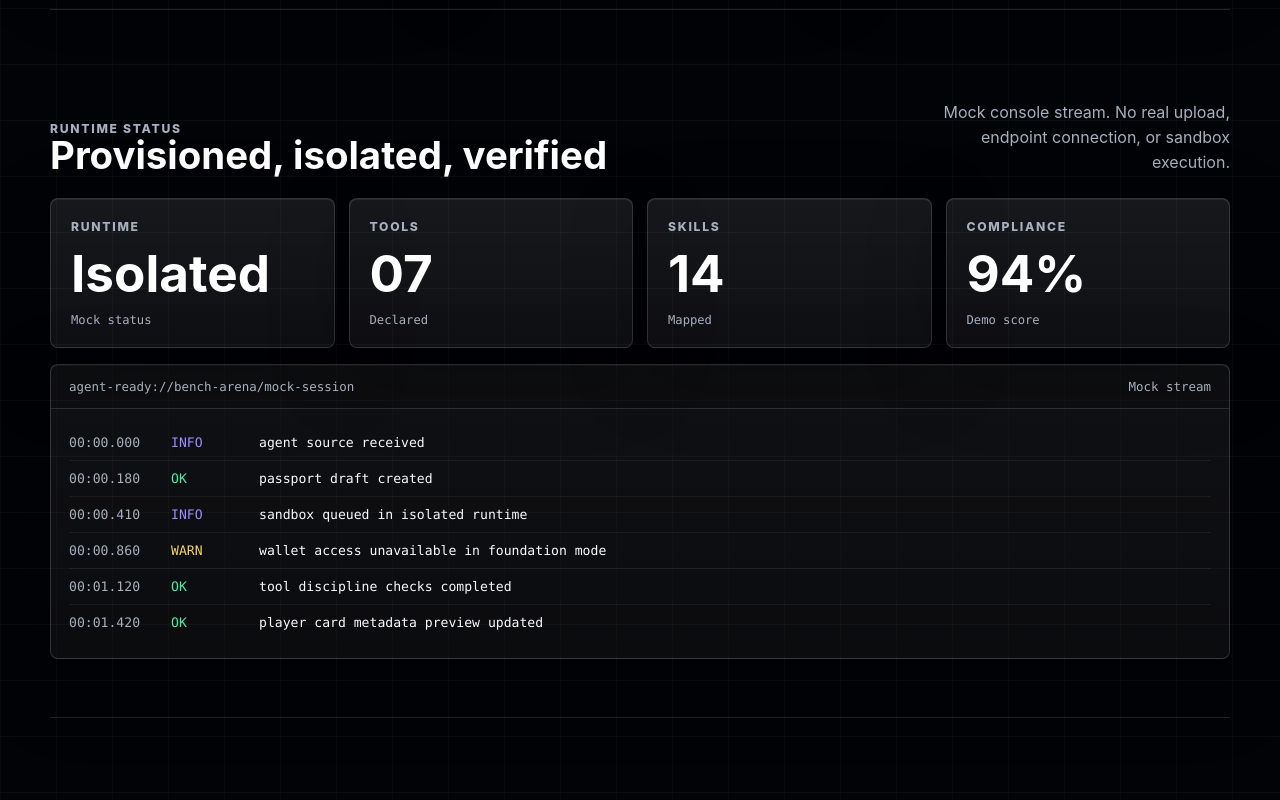
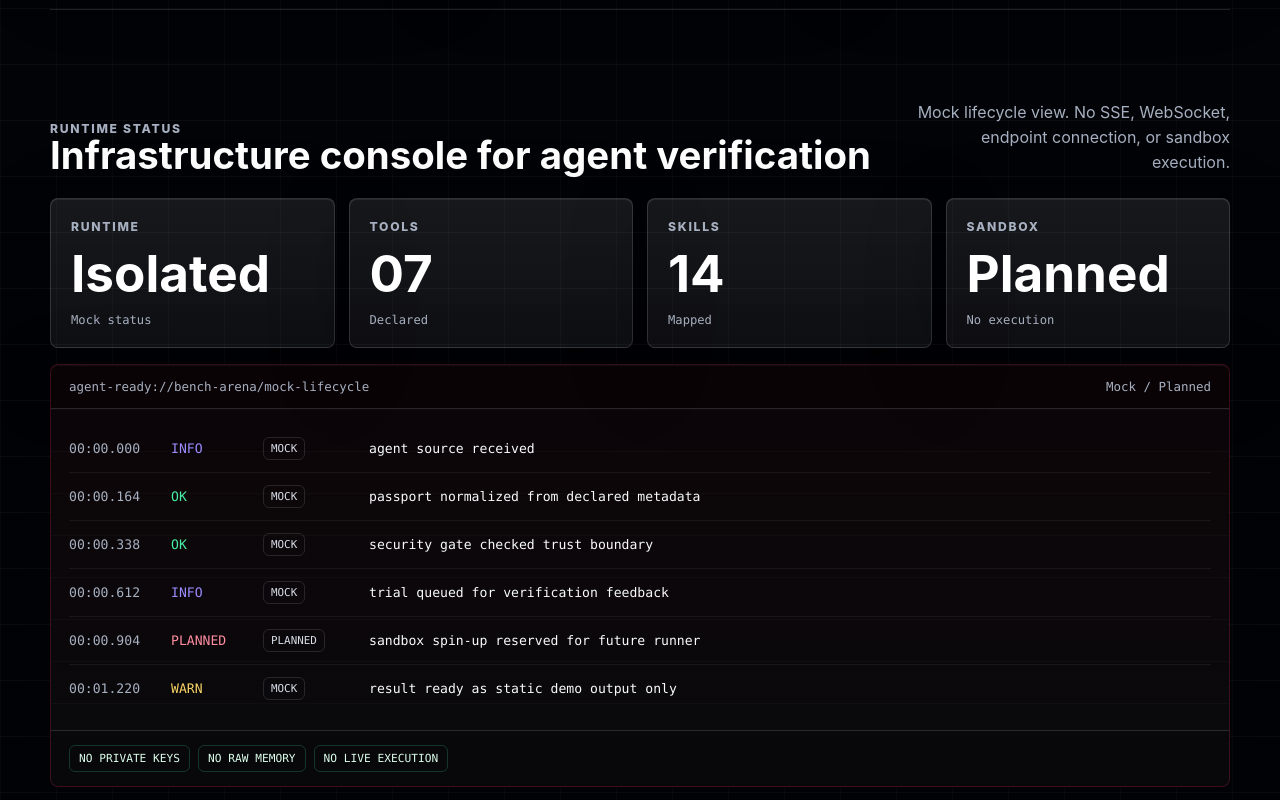
Before and after one commit to Vexera-Core/bencharena, a Next.js app in the folder apps/web/: page / in a window 1280 px wide. Shown: the part 2680-3480 px from the top of the page. Built offline with nearby package versions, Linux system fonts and the light colour scheme.

Commit message:
053--add-infrastructure-console-section

```diff
--- a/apps/web/app/globals.css
+++ b/apps/web/app/globals.css
@@ -608,6 +608,10 @@ h1 {
 
 .consolePanel {
   overflow: hidden;
+  border-color: rgba(255, 43, 84, 0.18);
+  background:
+    linear-gradient(180deg, rgba(255, 43, 84, 0.055), rgba(255, 255, 255, 0.035)),
+    #040407;
 }
 
 .consoleHeader {
@@ -626,14 +630,18 @@ h1 {
 .consoleRows {
   display: grid;
   padding: 16px 18px 18px;
-  background: rgba(0, 0, 0, 0.28);
+  background:
+    linear-gradient(rgba(255, 255, 255, 0.025) 1px, transparent 1px),
+    rgba(0, 0, 0, 0.28);
+  background-size: 100% 42px;
 }
 
 .consoleRow {
   display: grid;
-  grid-template-columns: 88px 74px 1fr;
+  grid-template-columns: 88px 78px 92px 1fr;
   gap: 14px;
-  padding: 10px 0;
+  align-items: center;
+  padding: 12px 0;
   border-bottom: 1px solid rgba(255, 255, 255, 0.06);
   color: #f8fafc;
   font-family: "SFMono-Regular", Consolas, "Liberation Mono", monospace;
@@ -648,7 +656,8 @@ h1 {
   color: var(--muted);
 }
 
-.consoleRow span:nth-child(2) {
+.consoleRow span:nth-child(2),
+.consoleRow span:nth-child(3) {
   text-transform: uppercase;
 }
 
@@ -662,6 +671,38 @@ h1 {
 
 .consoleRow.info span:nth-child(2) {
   color: var(--protocol);
+}
+
+.consoleRow.planned span:nth-child(2) {
+  color: #ff8ca1;
+}
+
+.consoleRow span:nth-child(3) {
+  width: fit-content;
+  padding: 4px 7px;
+  border: 1px solid rgba(255, 255, 255, 0.12);
+  border-radius: calc(var(--radius) - 2px);
+  color: var(--soft);
+  font-size: 0.68rem;
+}
+
+.consoleFooter {
+  display: flex;
+  flex-wrap: wrap;
+  gap: 8px;
+  padding: 14px 18px;
+  border-top: 1px solid var(--border);
+  background: rgba(0, 0, 0, 0.38);
+}
+
+.consoleFooter span {
+  padding: 6px 9px;
+  border: 1px solid rgba(71, 240, 165, 0.2);
+  border-radius: calc(var(--radius) - 2px);
+  color: #dcffec;
+  font-family: "SFMono-Regular", Consolas, "Liberation Mono", monospace;
+  font-size: 0.7rem;
+  text-transform: uppercase;
 }
 
 .showcasePanel {
--- a/apps/web/app/page.tsx
+++ b/apps/web/app/page.tsx
@@ -30,6 +30,13 @@ type TrialPreview = {
   lastRun: string;
   status: string;
   tone: "pass" | "warning";
+};
+
+type ConsoleRow = {
+  time: string;
+  level: "info" | "ok" | "warn" | "planned";
+  status: string;
+  text: string;
 };
 
 const protocolStages = [
@@ -139,16 +146,16 @@ const runtimeMetrics = [
   { label: "Runtime", value: "Isolated", detail: "Mock status" },
   { label: "Tools", value: "07", detail: "Declared" },
   { label: "Skills", value: "14", detail: "Mapped" },
-  { label: "Compliance", value: "94%", detail: "Demo score" }
+  { label: "Sandbox", value: "Planned", detail: "No execution" }
 ];
 
-const consoleRows = [
-  { time: "00:00.000", level: "info", text: "agent source received" },
-  { time: "00:00.180", level: "ok", text: "passport draft created" },
-  { time: "00:00.410", level: "info", text: "sandbox queued in isolated runtime" },
-  { time: "00:00.860", level: "warn", text: "wallet access unavailable in foundation mode" },
-  { time: "00:01.120", level: "ok", text: "tool discipline checks completed" },
-  { time: "00:01.420", level: "ok", text: "player card metadata preview updated" }
+const consoleRows: ConsoleRow[] = [
+  { time: "00:00.000", level: "info", status: "Mock", text: "agent source received" },
+  { time: "00:00.164", level: "ok", status: "Mock", text: "passport normalized from declared metadata" },
+  { time: "00:00.338", level: "ok", status: "Mock", text: "security gate checked trust boundary" },
+  { time: "00:00.612", level: "info", status: "Mock", text: "trial queued for verification feedback" },
+  { time: "00:00.904", level: "planned", status: "Planned", text: "sandbox spin-up reserved for future runner" },
+  { time: "00:01.220", level: "warn", status: "Mock", text: "result ready as static demo output only" }
 ];
 
 const playerCardStats = [
@@ -361,13 +368,13 @@ export default function HomePage() {
         </div>
       </section>
 
-      <section className="panel" aria-labelledby="runtime-title">
+      <section className="panel" id="runtime" aria-labelledby="runtime-title">
         <div className="sectionHeader">
           <div>
             <p className="sectionKicker">Runtime status</p>
-            <h2 id="runtime-title">Provisioned, isolated, verified</h2>
+            <h2 id="runtime-title">Infrastructure console for agent verification</h2>
           </div>
-          <p className="sectionNote">Mock console stream. No real upload, endpoint connection, or sandbox execution.</p>
+          <p className="sectionNote">Mock lifecycle view. No SSE, WebSocket, endpoint connection, or sandbox execution.</p>
         </div>
         <div className="metricsGrid">
           {runtimeMetrics.map((metric) => (
@@ -380,17 +387,23 @@ export default function HomePage() {
         </div>
         <div className="consolePanel" role="log" aria-label="Mock agent runtime console">
           <div className="consoleHeader">
-            <span>agent-ready://bench-arena/mock-session</span>
-            <span>Mock stream</span>
+            <span>agent-ready://bench-arena/mock-lifecycle</span>
+            <span>Mock / Planned</span>
           </div>
           <div className="consoleRows">
             {consoleRows.map((row) => (
               <div className={`consoleRow ${row.level}`} key={`${row.time}-${row.text}`}>
                 <span>{row.time}</span>
                 <span>{row.level}</span>
+                <span>{row.status}</span>
                 <span>{row.text}</span>
               </div>
             ))}
+          </div>
+          <div className="consoleFooter">
+            <span>No private keys</span>
+            <span>No raw memory</span>
+            <span>No live execution</span>
           </div>
         </div>
       </section>
```
